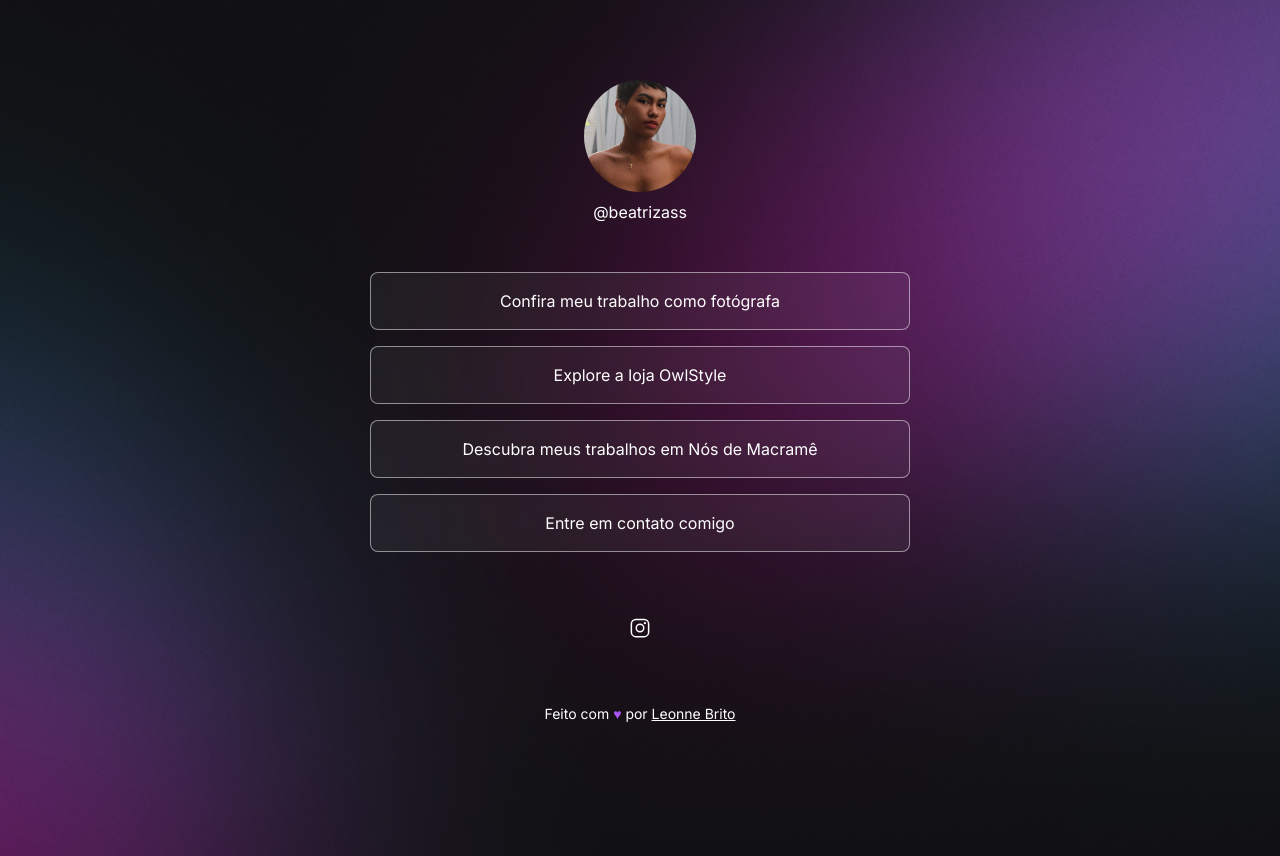
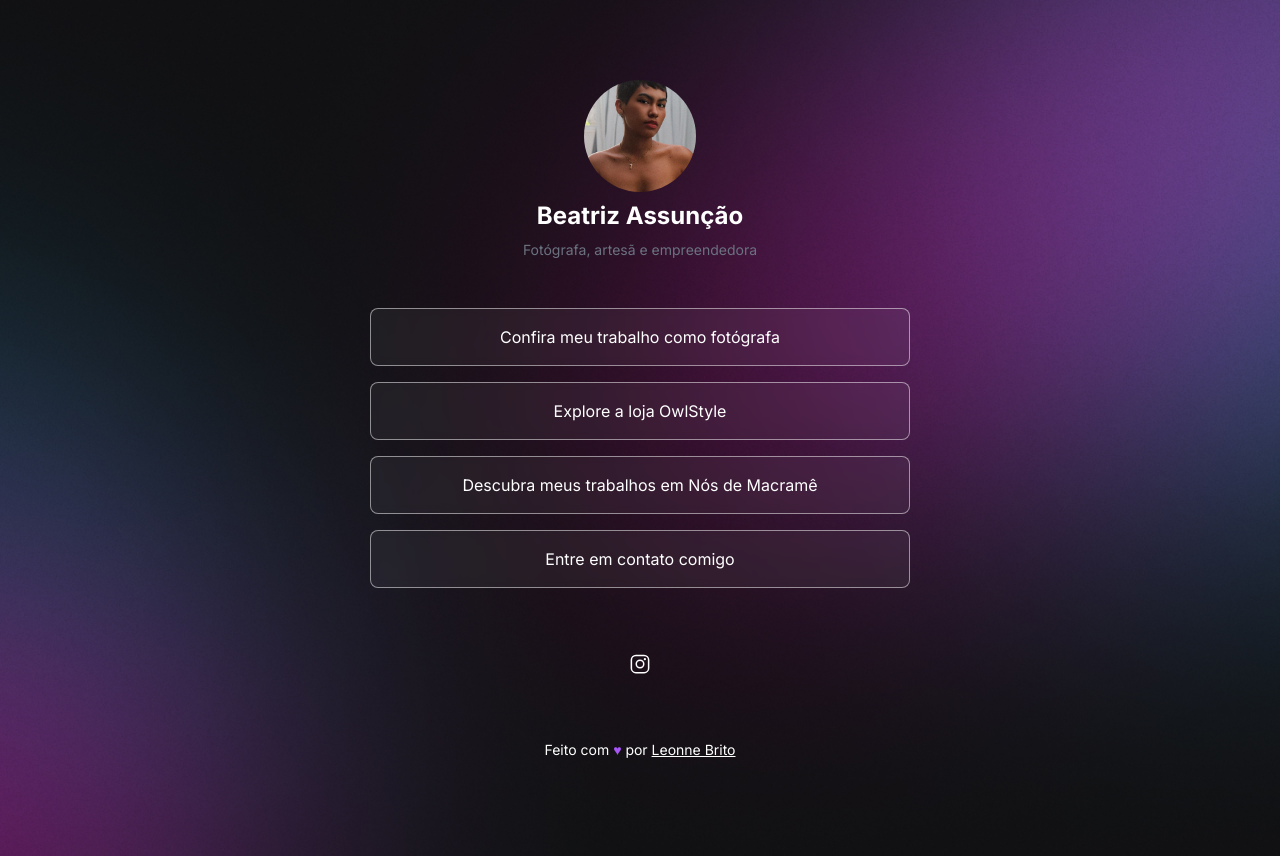
Before and after one commit to LeonneBrito/beatriz.assuncao, a React (Vite) app: page / in a window 1280 px wide. Built offline with nearby package versions, Linux system fonts and the light colour scheme.

Commit message:
fix: overflow style

```diff
--- a/src/components/Avatar/index.tsx
+++ b/src/components/Avatar/index.tsx
@@ -6,7 +6,10 @@
         src="/Avatar.jpg"
         alt="Beatriz Assunção"
       />
-      <p className="mt-2 text-base">@beatrizass</p>
+      <p className="mt-2 text-2xl font-bold">Beatriz Assunção</p>
+      <p className="mt-2 text-sm text-gray-500">
+        Fotógrafa, artesã e empreendedora
+      </p>
     </div>
   )
 }
--- a/src/index.css
+++ b/src/index.css
@@ -5,7 +5,7 @@
 body {
   background: url("/bg-mobile.jpg") no-repeat top center/cover;
   height: 100vh;
-  overflow: hidden;
+  overflow: scroll;
 }
 
 body * {
@@ -16,6 +16,6 @@
 @media (min-width: 700px) {
   body {
     background: url("/bg-desktop.jpg") no-repeat top center/cover;
-    overflow: visible;
+    overflow: hidden;
   }
 }
```
